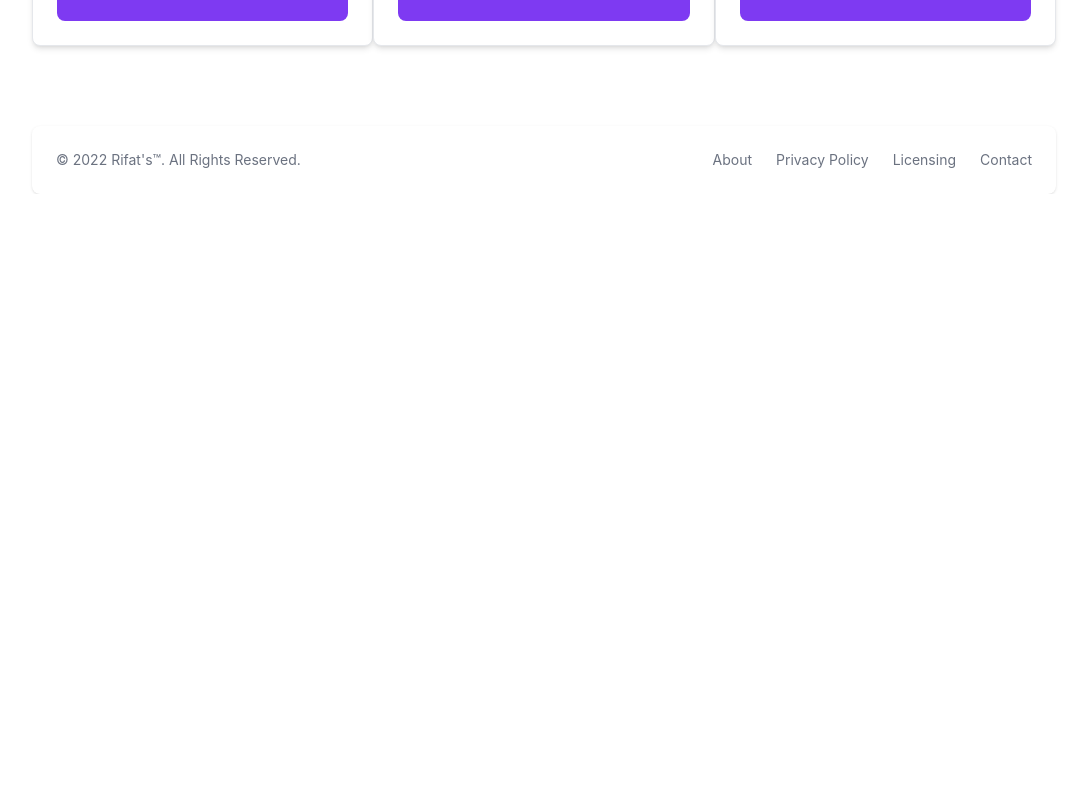
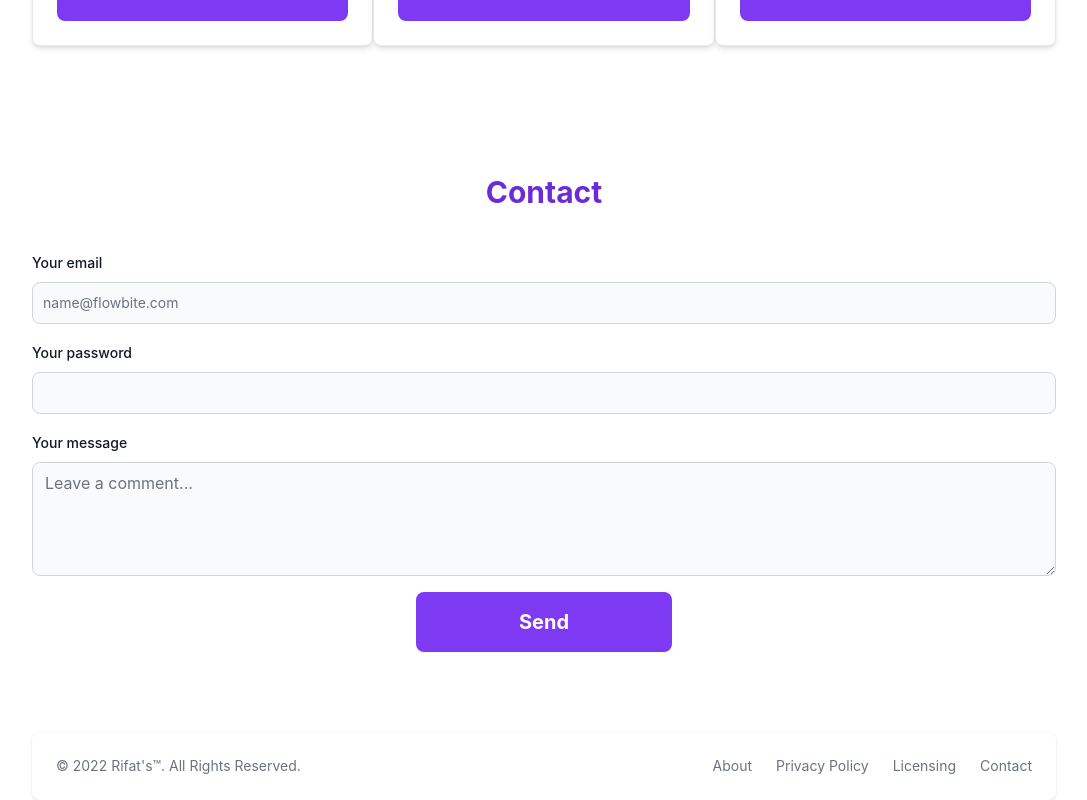
Before and after one commit to OmurRifat/mine-portfolio, a React (Create React App) app: page / in a window 1280 px wide. Shown: the part 1040-1840 px from the top of the page, without its empty margins (96-1183 px from the left). Before the commit the page ends 1234 px from the top, so only its background shows below. Built offline with nearby package versions, Linux system fonts and the light colour scheme.

Commit message:
contact form added

```diff
--- /dev/null
+++ b/src/components/About/About.js
@@ -0,0 +1,11 @@
+import React from 'react';
+
+const About = () => {
+    return (
+        <div>
+            <h4>This is about us components.</h4>
+        </div>
+    );
+};
+
+export default About;
--- a/src/components/Banner/Banner.js
+++ b/src/components/Banner/Banner.js
@@ -1,4 +1,5 @@
 import React from 'react';
+import { Link } from 'react-router-dom';
 import { TypeAnimation } from 'react-type-animation';
 import img from '../../assets/Images/rifat_3-removebg-preview (2).png'
 
@@ -17,7 +18,7 @@ const Banner = () => {
                 <p>
                     I am highly disciplined, and a quick learner. I am passionate about enhancing and developing my <br /> skills and making sure my projects are best fitted. You'll find me hardworking, always seeking improvement<br /> and betterment, and fiercely ambitious.
                 </p>
-                <button className=' px-8 py-4 bg-purple-600 rounded-lg text-white font-bold my-4'>Get In Tuch</button>
+                <Link to='/contact'><button className=' px-8 py-4 bg-purple-600 rounded-lg text-white font-bold my-4'>Get In Tuch</button></Link>
             </div>
             <div>
                 <img src={ img } alt="" />
--- /dev/null
+++ b/src/components/Blogs/Blogs.js
@@ -0,0 +1,11 @@
+import React from 'react';
+
+const Blogs = () => {
+    return (
+        <div>
+            <h4>This is Blogs components.</h4>
+        </div>
+    );
+};
+
+export default Blogs;
--- /dev/null
+++ b/src/components/Contact/Contact.js
@@ -0,0 +1,58 @@
+import { Label, Textarea, TextInput } from 'flowbite-react';
+import React from 'react';
+
+const Contact = () => {
+    return (
+        <div>
+            <h4 className=' text-3xl text-purple-700 text-center mt-32 mb-10 font-bold'>Contact</h4>
+            <form className="flex flex-col gap-4">
+                <div>
+                    <div className="mb-2 block">
+                        <Label
+                            htmlFor="email1"
+                            value="Your email"
+                        />
+                    </div>
+                    <TextInput
+                        id="email1"
+                        type="email"
+                        placeholder="name@flowbite.com"
+                        required={ true }
+                    />
+                </div>
+                <div>
+                    <div className="mb-2 block">
+                        <Label
+                            htmlFor="password1"
+                            value="Your password"
+                        />
+                    </div>
+                    <TextInput
+                        id="password1"
+                        type="password"
+                        required={ true }
+                    />
+                </div>
+                <div id="textarea">
+                    <div className="mb-2 block">
+                        <Label
+                            htmlFor="comment"
+                            value="Your message"
+                        />
+                    </div>
+                    <Textarea
+                        id="comment"
+                        placeholder="Leave a comment..."
+                        required={ true }
+                        rows={ 4 }
+                    />
+                </div>
+                <button type="submit" className=' py-4 w-1/4 mx-auto text-white font-bold text-xl bg-purple-600 hover:bg-purple-800 rounded-lg'>
+                    Send
+                </button>
+            </form>
+        </div>
+    );
+};
+
+export default Contact;
--- a/src/components/Home/Home.js
+++ b/src/components/Home/Home.js
@@ -1,5 +1,6 @@
 import React from 'react';
 import Banner from '../Banner/Banner';
+import Contact from '../Contact/Contact';
 import Projects from '../Projects/Projects';
 
 const Home = () => {
@@ -7,6 +8,7 @@ const Home = () => {
         <div>
             <Banner />
             <Projects />
+            <Contact />
         </div>
     );
 };
```
Also changed, not shown: src/Router/Routes.js (+16 -0 lines).
